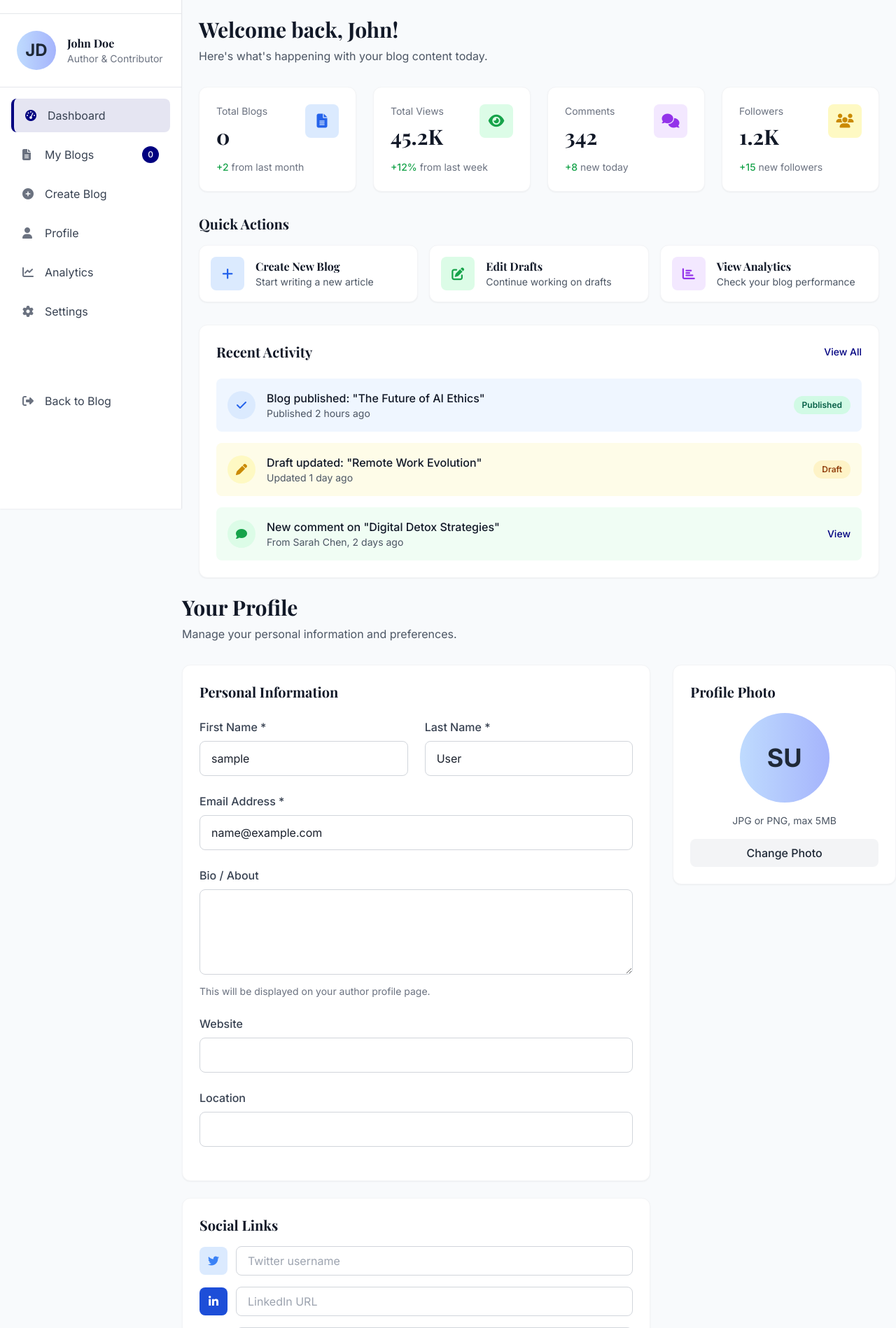
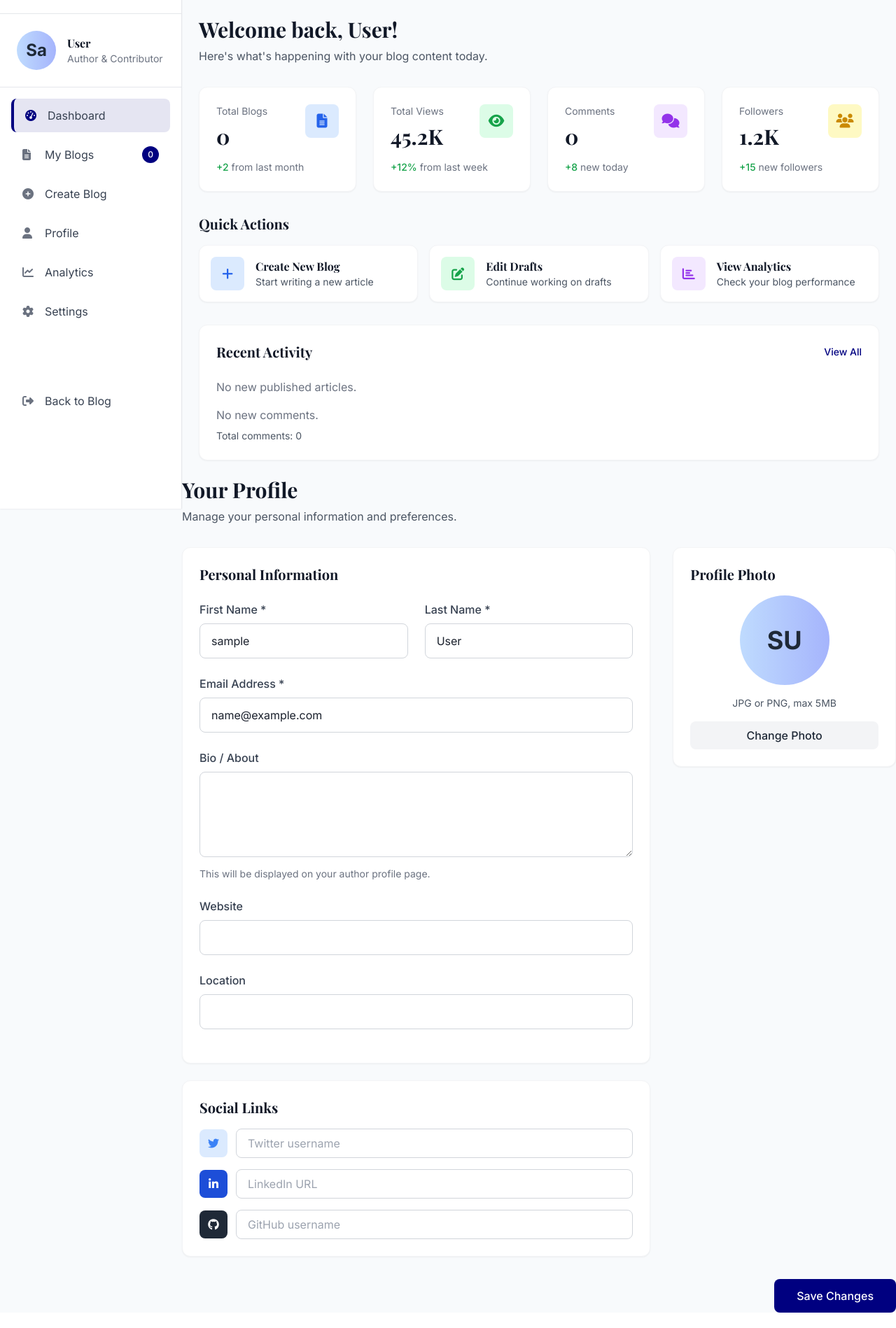
Before and after one commit to Frederic-Kouassi/blogArticle, a Django app: page /user-dashboard/ in a window 1280 px wide. Shown: the part 73-1971 px from the top of the page at 70% size. After the commit the page ends 1949 px from the top, so only its background shows below. Run offline with Django 5.2, Linux system fonts and the light colour scheme; the visitor is signed in with stand-in values (Sample User, id 1); data that the repository does not hold is empty; some libraries are stand-ins or nearby versions.

Commit message:
ajourt de fonctionnaliter de commentaire pour chaque article et un system de like

```diff
--- a/Mini_projet/blog/urls.py
+++ b/Mini_projet/blog/urls.py
@@ -1,11 +1,12 @@
 from django.urls import path
-from blog.views import HomeView, blog, about,ArticleDetailView,  DeleteArticle,EditArticle, EditCategory, contact, Admin_dashboaord, AdminCategoryView, DeleteCategory,  User_dashboaord, RegisterView, LoginView, VerifyEmailView
+from blog.views import HomeView, blog, about,ArticleDetailView,Comments,CommentLikeView, user_logout, DeleteComment ,DeleteArticle,EditArticle, EditCategory, contact, Admin_dashboaord, AdminCategoryView, DeleteCategory,  User_dashboaord, RegisterView, LoginView, VerifyEmailView
 
 urlpatterns = [
     path('', HomeView.as_view(), name='home'),
     path("about/", about, name="about"),
      path("blog/", blog, name="blog"),
     path("contact/", contact, name="contact"),
+    path('logout/', user_logout, name='logout'),
 
     path("admin-dashboard/",Admin_dashboaord.as_view(), name="admin_dashboard"),
     path("admin-dashboard/categories/", AdminCategoryView.as_view(), name="admin_categories"),
@@ -18,6 +19,9 @@ urlpatterns = [
     path("category/edit/<uuid:id>/", EditCategory.as_view(), name="edit_category"),
     path("article/edit/<uuid:id>/", EditArticle.as_view(), name="edit_article"),
     path('article/<slug:slug>/', ArticleDetailView.as_view(), name='article_detail'),
+    path('comments', Comments.as_view(), name='comments'),
+    path('comments/<uuid:comment_id>/delete/', DeleteComment.as_view(), name='delete_comment'),
+    path('comments/<uuid:comment_id>/like/', CommentLikeView.as_view(), name='like_comment'),
 
 
 
--- a/Mini_projet/blog/views/__init__.py
+++ b/Mini_projet/blog/views/__init__.py
@@ -1,2 +1,2 @@
-from .home_view import HomeView,EditArticle, ArticleDetailView, EditCategory, DeleteArticle,blog, about, contact, Admin_dashboaord, User_dashboaord, DeleteCategory, AdminCategoryView
+from .home_view import HomeView,EditArticle, ArticleDetailView,Comments,DeleteComment, EditCategory, DeleteArticle,blog, about, contact, Admin_dashboaord, User_dashboaord, DeleteCategory,CommentLikeView, AdminCategoryView, user_logout
 from .registration_view import RegisterView, LoginView, VerifyEmailView
--- a/Mini_projet/blog/views/home_view.py
+++ b/Mini_projet/blog/views/home_view.py
@@ -6,6 +6,11 @@ from blog.models import Article, Category, User, Comment
 from django.shortcuts import render, get_object_or_404, redirect
 from django.utils.text import slugify
 from django.core.paginator import Paginator
+
+from django.contrib.auth import logout
+
+from django.views.decorators.csrf import csrf_exempt
+from django.utils.decorators import method_decorator
 
 
 
@@ -146,16 +151,21 @@ class User_dashboaord(View):
         article_list = Article.objects.all().order_by('-date')
         categories = Category.objects.all()
         users = User.objects.all()
+        total_comments = Comment.objects.count()
+        new_comments = Comment.objects.filter(status='PENDING').order_by('-created')[:5]
+        published_articles = Article.objects.filter(status='PUBLISHED').order_by('-date')[:5]
+        draft_articles = Article.objects.filter(status='DRAFT').order_by('-date')[:5]
 
-        paginator = Paginator(article_list, 2)  # 5 articles par page
-        page_number = request.GET.get('page')
-        articles = paginator.get_page(page_number)
 
         return render(request, 'user_dashboard.html', {
             "categorie": categories,
             "article_count": article_list.count(),
              "user": current_user,
-            "articles": articles
+             "new_comments": new_comments,
+             "published_articles":published_articles,
+              "draft_articles": draft_articles,
+
+              "total_comments": total_comments,
 
         })
 
@@ -179,7 +189,7 @@ class User_dashboaord(View):
                 current_user.avatar = request.FILES.get("avatar")
             current_user.save()
             messages.success(request, "Profil mis à jour avec succès")
-            return redirect(request.path)
+            return redirect('user_dashboard')
 
         # Création d'article
         name = request.POST.get("name")
@@ -306,7 +316,7 @@ def blog(request):
     categories = Category.objects.all()
     users = User.objects.all()
 
-    paginator = Paginator(article_list, 2)
+    paginator = Paginator(article_list, 3)
     page_number = request.GET.get('page')
     articles = paginator.get_page(page_number)
 
@@ -320,3 +330,79 @@ def blog(request):
         "articles": articles,
         "active_tab": active_tab
     })
+
+
+
+class Comments(View):
+    template_name = "comments.html"
+
+    def get(self, request):
+        # Récupération de tous les commentaires
+        comments = Comment.objects.select_related('author', 'article')
+        # Récupération des articles pour le formulaire
+        articles = Article.objects.all().order_by('-date')
+        return render(request, self.template_name, {
+            "comments": comments,
+            "articles": articles,
+        })
+
+    def post(self, request):
+        # Récupération des données du formulaire
+        article_id = request.POST.get("article")
+        content = request.POST.get("content")
+        status = request.POST.get("status", "PENDING")
+        author = request.user
+
+        if not article_id or not content:
+            messages.error(request, "Veuillez remplir tous les champs obligatoires.")
+            return redirect(request.path)
+
+        article = get_object_or_404(Article, id=article_id)
+
+        # Création du commentaire
+        Comment.objects.create(
+            article=article,
+            author=author,
+            content=content,
+            status=status
+        )
+        messages.success(request, "Commentaire ajouté avec succès.")
+        return redirect(request.path)
+
+
+class DeleteComment(View):
+    def post(self, request, comment_id):
+        comment = get_object_or_404(Comment, id=comment_id)
+        if request.user != comment.author and not request.user.is_superuser:
+            messages.error(request, "Vous n'avez pas la permission de supprimer ce commentaire.")
+            return redirect(request.META.get('HTTP_REFERER', '/'))
+        comment.delete()
+        messages.success(request, "Commentaire supprimé avec succès.")
+        return redirect(request.META.get('HTTP_REFERER', '/'))
+
+
+
+class CommentLikeView(View):
+    def post(self, request, comment_id):
+        comment = get_object_or_404(Comment, id=comment_id)
+        user = request.user
+
+        if user in comment.liked_by.all():
+            comment.liked_by.remove(user)
+            messages.info(request, "Vous avez retiré votre like.")
+        else:
+            comment.liked_by.add(user)
+            messages.success(request, "Vous avez aimé ce commentaire !")
+
+        return redirect(request.META.get('HTTP_REFERER', '/'))
+
+
+
+
+
+
+
+
+def user_logout(request):
+    logout(request) # type: ignore
+    return redirect('login')
--- a/Mini_projet/templates/admin_base.html
+++ b/Mini_projet/templates/admin_base.html
@@ -203,11 +203,11 @@
                     <span>Users</span>
                 </a>
                 <!-- We can point to Article Management later -->
-                <a href="#" class="nav-item flex items-center px-4 py-3 rounded-lg">
+                <a href="{% url 'blog' %}" class="nav-item flex items-center px-4 py-3 rounded-lg">
                     <i class="fas fa-file-alt w-5 mr-3"></i>
                     <span>Blogs</span>
                 </a>
-                <a href="#" class="nav-item flex items-center px-4 py-3 rounded-lg">
+                <a href="{% url 'comments' %}" class="nav-item flex items-center px-4 py-3 rounded-lg">
                     <i class="fas fa-comments w-5 mr-3"></i>
                     <span>Comments</span>
                 </a>
--- a/Mini_projet/templates/user_dashboard.html
+++ b/Mini_projet/templates/user_dashboard.html
@@ -183,10 +183,10 @@
         <div class="p-6 border-b border-gray-200">
             <div class="flex items-center">
                 <div class="w-14 h-14 rounded-full bg-gradient-to-r from-blue-200 to-indigo-300 flex items-center justify-center mr-4">
-                    <span class="text-2xl font-bold text-gray-800">JD</span>
+                    <span class="text-2xl font-bold text-gray-800">{{ user.first_name|slice:":2" }}</span>
                 </div>
                 <div>
-                    <h3 class="font-bold text-gray-900">John Doe</h3>
+                    <h3 class="font-bold text-gray-900">{{user.last_name}}</h3>
                     <p class="text-sm text-gray-500">Author & Contributor</p>
                 </div>
             </div>
@@ -328,7 +328,7 @@
             <div id="dashboard-content" class="tab-content active">
                 <!-- Welcome Message -->
                 <div class="mb-8">
-                    <h2 class="text-3xl font-bold text-gray-900 mb-2">Welcome back, John!</h2>
+                    <h2 class="text-3xl font-bold text-gray-900 mb-2">Welcome back, {{user.last_name}}!</h2>
                     <p class="text-gray-600">Here's what's happening with your blog content today.</p>
                 </div>
 
@@ -364,7 +364,7 @@
                         <div class="flex justify-between items-start">
                             <div>
                                 <p class="text-gray-500 text-sm mb-2">Comments</p>
-                                <h3 class="text-3xl font-bold text-gray-900">342</h3>
+                                <h3 class="text-3xl font-bold text-gray-900">{{total_comments}}</h3>
                             </div>
                             <div class="w-12 h-12 rounded-lg bg-purple-100 flex items-center justify-center">
                                 <i class="fas fa-comments text-purple-600 text-xl"></i>
@@ -431,38 +431,74 @@
                     </div>
 
                        <div class="space-y-4">
-                        <div class="flex items-center p-4 rounded-lg bg-blue-50">
+                                                <!-- Notifications pour articles publiés -->
+                        {% for article in published_articles %}
+                        <div class="flex items-center p-4 rounded-lg mb-2 bg-blue-50 hover:bg-blue-100 transition">
                             <div class="w-10 h-10 rounded-full bg-blue-100 flex items-center justify-center mr-4">
                                 <i class="fas fa-check text-blue-600"></i>
                             </div>
                             <div class="flex-grow">
-                                <p class="font-medium text-gray-900">Blog published: "The Future of AI Ethics"</p>
-                                <p class="text-sm text-gray-600">Published 2 hours ago</p>
+                                <p class="font-medium text-gray-900">
+                                    Blog published: "{{ article.name }}"
+                                </p>
+                                <p class="text-sm text-gray-600">
+                                    Published {{ article.date|timesince }} ago
+                                </p>
                             </div>
                             <span class="status-badge status-published">Published</span>
                         </div>
+                        {% empty %}
+                        <p class="text-gray-500">No new published articles.</p>
+                        {% endfor %}
 
+                        {% for article in draft_articles %}
                         <div class="flex items-center p-4 rounded-lg bg-yellow-50">
                             <div class="w-10 h-10 rounded-full bg-yellow-100 flex items-center justify-center mr-4">
                                 <i class="fas fa-pen text-yellow-600"></i>
                             </div>
                             <div class="flex-grow">
-                                <p class="font-medium text-gray-900">Draft updated: "Remote Work Evolution"</p>
-                                <p class="text-sm text-gray-600">Updated 1 day ago</p>
+                                <p class="font-medium text-gray-900">
+                                    Draft updated: "{{ article.name }}"
+                                </p>
+                                <p class="text-sm text-gray-600">
+                                    Updated {{ article.modified|timesince }} ago
+                                </p>
                             </div>
-                            <span class="status-badge status-draft">Draft</span>
+                            <a href="{% url 'edit_article' article.id %}" class="status-badge status-draft">Edit</a>
                         </div>
+                        {% endfor %}
 
-                        <div class="flex items-center p-4 rounded-lg bg-green-50">
+
+                                        <!-- Notifications -->
+                    <div class="mb-6">
+
+
+                        {% if new_comments %}
+                            {% for comment in new_comments %}
+                            <div class="flex items-center p-4 rounded-lg mb-2 bg-green-50 hover:bg-green-100 transition">
                                 <div class="w-10 h-10 rounded-full bg-green-100 flex items-center justify-center mr-4">
                                     <i class="fas fa-comment text-green-600"></i>
                                 </div>
                                 <div class="flex-grow">
-                                <p class="font-medium text-gray-900">New comment on "Digital Detox Strategies"</p>
-                                <p class="text-sm text-gray-600">From Sarah Chen, 2 days ago</p>
+                                    <p class="font-medium text-gray-900">
+                                        New comment on "<strong>{{ comment.article.name }}</strong>"
+                                    </p>
+                                    <p class="text-sm text-gray-600">
+                                        From {{ comment.author.username }}, {{ comment.created|timesince }} ago
+                                    </p>
                                 </div>
-                            <a href="#" class="text-sm text-[#000080] font-medium">View</a>
+                                <a href="{% url 'comments' %}#comment-{{ comment.id }}" class="text-sm text-[#000080] font-medium">
+                                    View
+                                </a>
                             </div>
+                            {% endfor %}
+                        {% else %}
+                            <p class="text-gray-500">No new comments.</p>
+                        {% endif %}
+
+                        <p class="text-sm text-gray-600 mt-2">Total comments: {{ total_comments }}</p>
+                    </div>
+
                     </div>
                 </div>
             </div>
@@ -607,6 +643,8 @@ document.getElementById("create-blog-form").addEventListener("submit", function
         <h2 class="text-3xl font-bold text-gray-900 mb-2">Your Profile</h2>
         <p class="text-gray-600">Manage your personal information and preferences.</p>
     </div>
+
+
 
    <form id="profile-form" method="POST" enctype="multipart/form-data">
 
@@ -973,9 +1011,11 @@ document.getElementById("create-blog-form").addEventListener("submit", function
                                 <div class="border-t border-gray-200 pt-6">
                                     <h4 class="font-bold text-gray-900 mb-4">Account Actions</h4>
                                     <div class="space-y-4">
-                                        <button class="text-red-600 hover:text-red-800 font-medium py-2 px-4 border border-red-200 rounded-lg hover:bg-red-50 transition-colors duration-200">
+                                        <button onclick="window.location.href='{% url 'logout' %}'"
+                                           class="text-red-600 hover:text-red-800 font-medium py-2 px-4 border border-red-200 rounded-lg hover:bg-red-50 transition-colors duration-200">
                                                      Deactivate Account
                                         </button>
+
                                         <p class="text-sm text-gray-600">Deactivating your account will hide your profile and content from the blog.</p>
                                     </div>
                                 </div>
```
Also changed, not shown: Mini_projet/blog/models.py (+7 -1 lines), Mini_projet/templates/comments.html (added, +140 -0 lines), Mini_projet/blog/migrations/0005_remove_comment_likes_comment_liked_by.py (added). Lines whose indentation alone changed are shown as unchanged.
